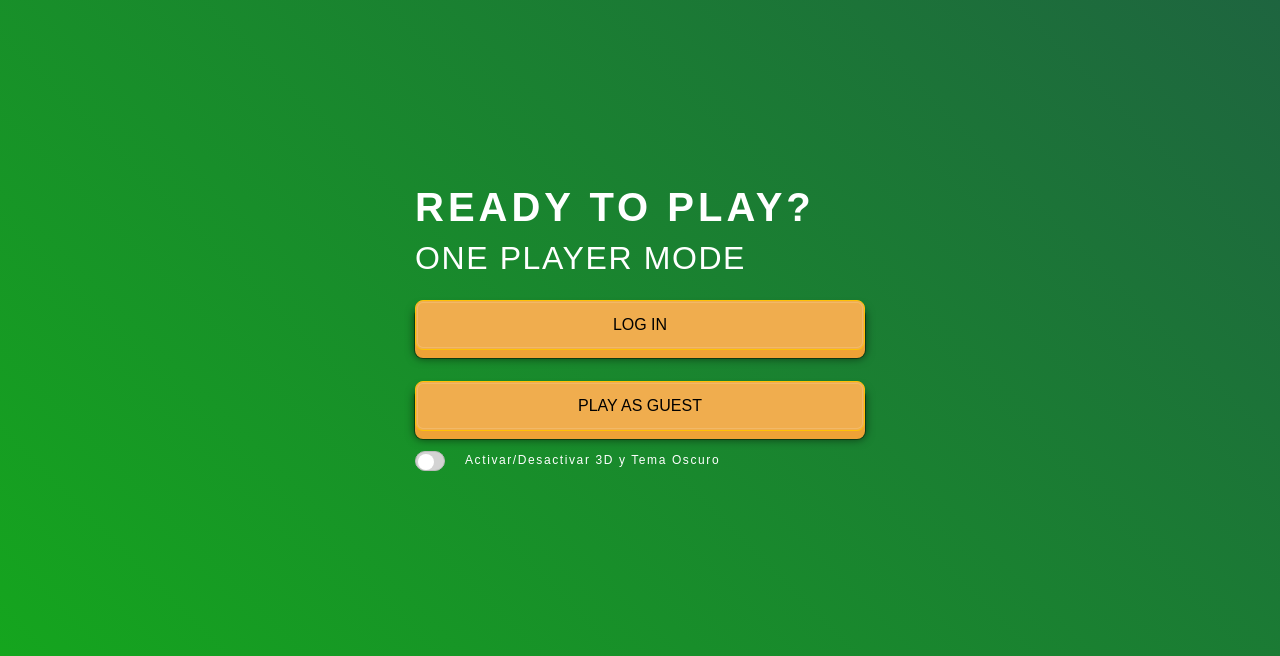
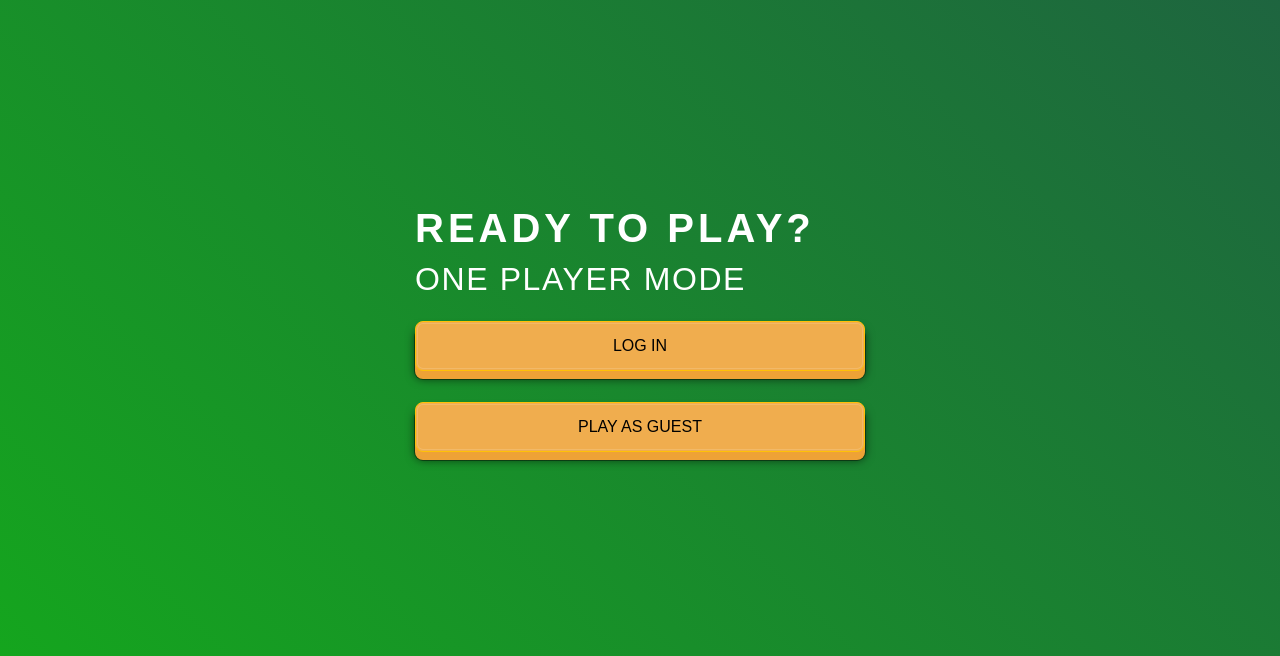
Before and after one commit to puyma/ft_transcendence, a Django app: page /tresD/ in a window 1280 px wide. Shown: the part 144-800 px from the top of the page. Run offline with Django 5.2, Linux system fonts and the light colour scheme; style sheets or scripts are compiled from the project's sources; parts of the project's set-up code (start-up, migrations or seed data) failed here and were passed over; some web fonts are replaced.

Commit message:
~ | Switch button commented

```diff
--- a/transcendence/templates/tr/pages/3d_play.html
+++ b/transcendence/templates/tr/pages/3d_play.html
@@ -47,10 +47,10 @@
               <a href="{% url 'tresD_play' %}" class="w-100">
                 <button type="button" class="btn btn-warning btn-lg btn3d text-black w-100">PLAY AS GUEST</button>
               </a>
-              <div class="form-check form-switch">
+              <!-- <div class="form-check form-switch">
                 <input class="form-check-input" type="checkbox" id="changeStyleSwitch">
                 <label class="form-check-label" for="changeStyleSwitch">Activar/Desactivar 3D y Tema Oscuro</label>
-            </div>
+            </div> -->
             </div>
           </div>
 
```
